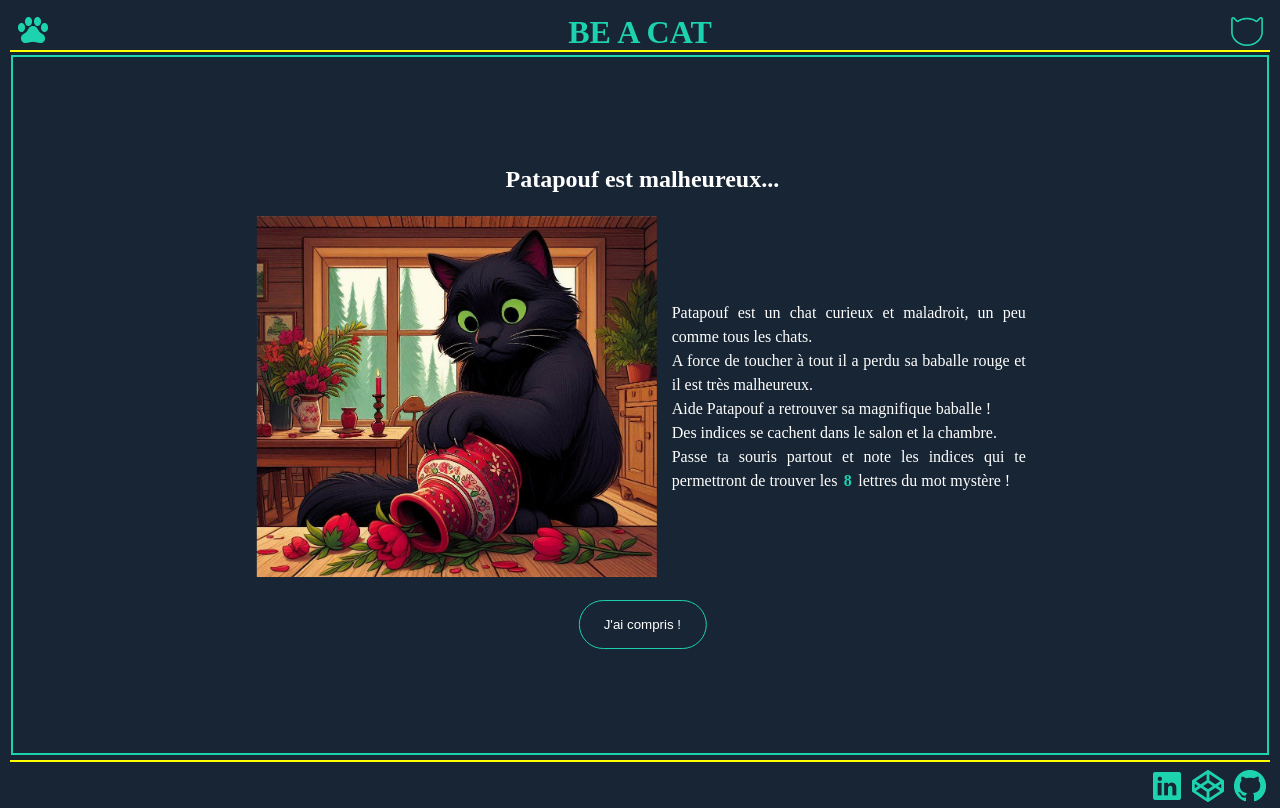
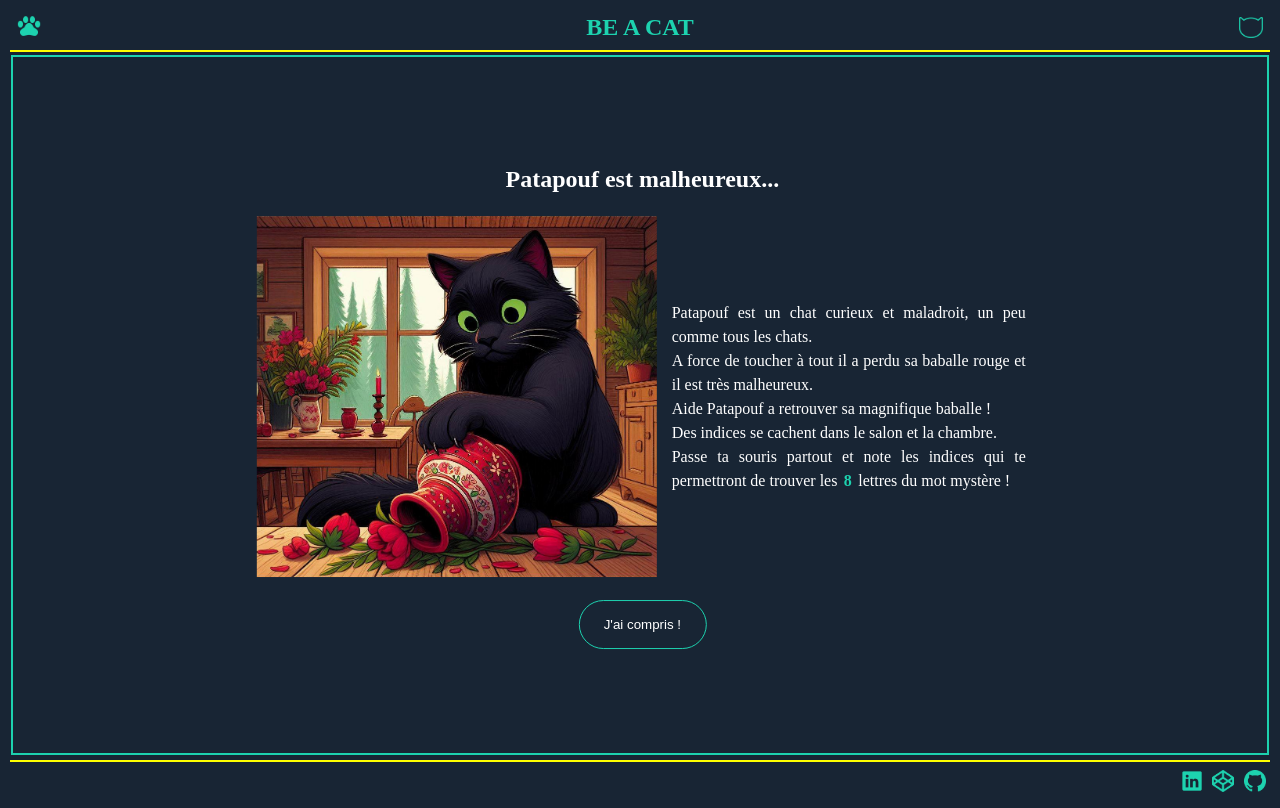
Before and after one commit to Celine86/be-a-cat, a React (Vite) app: page / in a window 1280 px wide. Built offline with nearby package versions, Linux system fonts and the light colour scheme.

Commit message:
Modify Header and Footer for little screens

```diff
--- a/src/components/layout/Footer.css
+++ b/src/components/layout/Footer.css
@@ -11,3 +11,7 @@ footer {
     justify-content: space-around;
     margin: 0.15rem 0;
 }
+.socialIconsImg {
+    width: 22px;
+    height: auto;
+}
--- a/src/components/layout/Footer.jsx
+++ b/src/components/layout/Footer.jsx
@@ -11,19 +11,19 @@ export function Footer() {
         <footer>
             <div className='socialIcons'>
                 <a target='_blank' href='https://www.linkedin.com/in/celineobringer/'>
-                    <img src={linkedinGreen}
+                    <img className='socialIconsImg' src={linkedinGreen}
                         onMouseOver={e => e.currentTarget.src = linkedinYellow}
                         onMouseOut={e => e.currentTarget.src = linkedinGreen}
                     />
                 </a>
                 <a target='_blank' href='https://codepen.io/Celine86'>
-                    <img src={codepenGreen}
+                    <img className='socialIconsImg' src={codepenGreen}
                         onMouseOver={e => e.currentTarget.src = codepenYellow}
                         onMouseOut={e => e.currentTarget.src = codepenGreen}
                     />
                 </a>
                 <a target='_blank' href='https://github.com/Celine86'>
-                    <img src={githubGreen}
+                    <img className='socialIconsImg' src={githubGreen}
                         onMouseOver={e => e.currentTarget.src = githubYellow}
                         onMouseOut={e => e.currentTarget.src = githubGreen}
                     />
--- a/src/components/layout/Header.css
+++ b/src/components/layout/Header.css
@@ -6,11 +6,11 @@ header {
     height: 5vh;
 }
 .mainLogo {
-    width: 2rem;
+    width: 1.5rem;
     height: auto;
 }
 .website {
-    width: 2rem;
+    width: 1.5rem;
     height: auto;
 }
 .container__nav {
@@ -27,18 +27,8 @@ header {
     justify-content: center;
 }
 .mytitle {
+    font-size: 1.5rem;
     font-weight: bold;
     text-transform: uppercase;
     color: var(--secondary);
 }
-@media (max-width: 1250px) {
-    .mainLogo {
-        width: 1.5rem;
-    }
-    .website {
-        width: 1.5rem;
-    }
-    .mytitle {
-        font-size: 1.5rem;
-    }
-}
```
